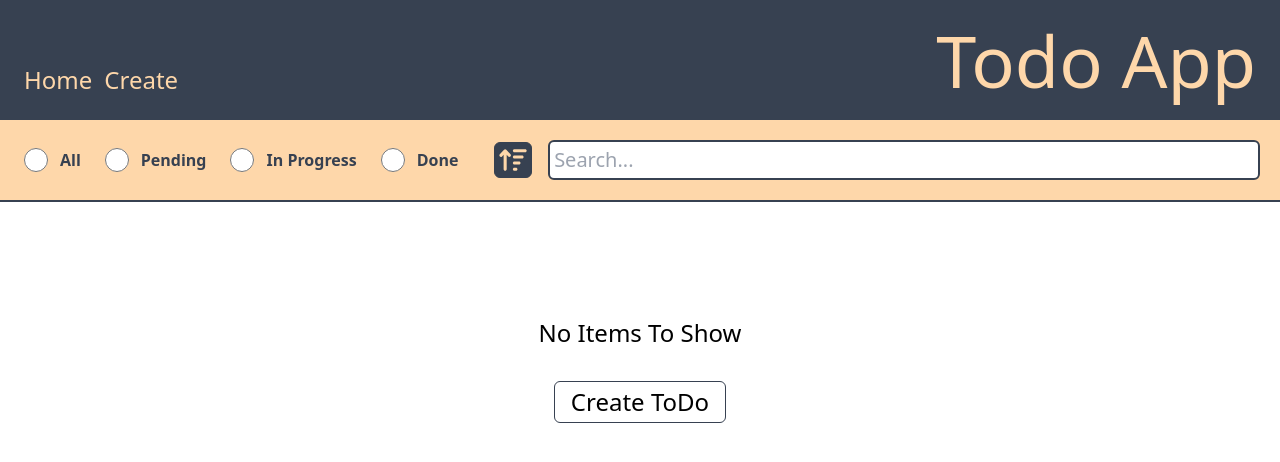
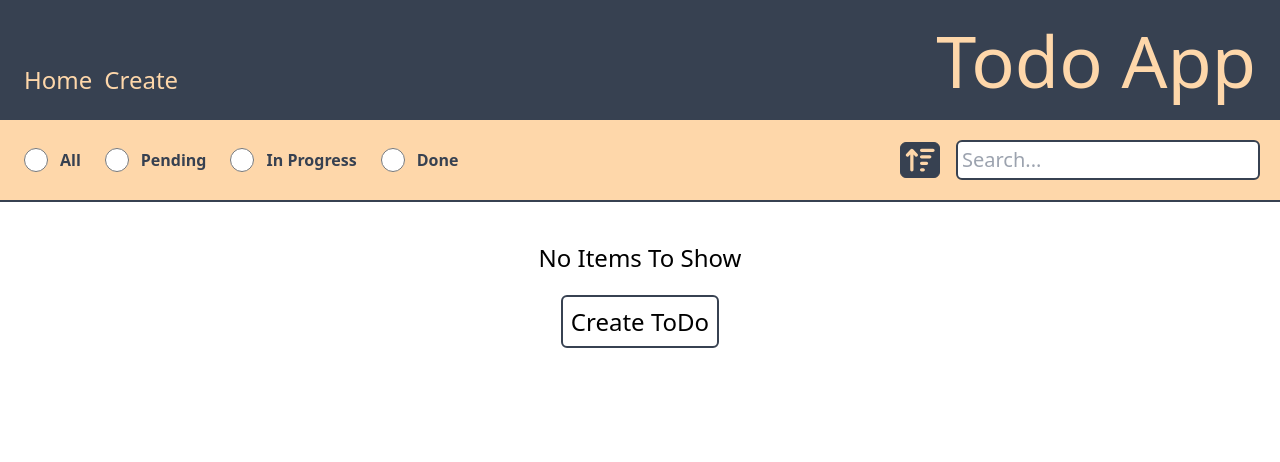
Before and after one commit to andrija-zikovic/ToDoAppV3, a React (Vite) app: page / in a window 1280 px wide. Shown: the top 462 px of the page. Built offline with nearby package versions, Linux system fonts and the light colour scheme.

Commit message:
Refactoring files

```diff
--- a/scripts/validation/validations.ts
+++ b/scripts/validation/validations.ts
@@ -5,5 +5,4 @@ export const descriptionInputValidation = (input: string) => {
     if (input.length > 256) {
         return 'Description is too long'
     }
-    return true
 }
--- a/shared/ui/Inputs/Input.tsx
+++ b/shared/ui/Inputs/Input.tsx
@@ -1,28 +1,28 @@
 type InputType = {
-    LABEL: string
-    PLACEHOLDER: string
-    NAME: string
-    ON_CHANGE: (description: string) => void
-    MESSAGE: string
-    REQUIRED: boolean
+    label: string
+    placeholder: string
+    name: string
+    on_change: (description: string) => void
+    message: string
+    required?: boolean
 }
 
 const TextInput = ({
-    LABEL,
-    PLACEHOLDER,
-    NAME,
-    ON_CHANGE,
-    MESSAGE,
-    REQUIRED,
+    label,
+    placeholder,
+    name,
+    on_change,
+    message,
+    required,
 }: InputType) => {
     return (
         <div className="flex flex-col justify-center items-center gap-2 text-xl">
-            <label>{LABEL}</label>
+            <label>{label}</label>
             <input
                 type="text"
-                name={NAME}
-                placeholder={PLACEHOLDER}
-                onChange={(e) => ON_CHANGE(e.target.value)}
+                name={name}
+                placeholder={placeholder}
+                onChange={(e) => on_change(e.target.value)}
                 onFocus={(e) => {
                     setTimeout(
                         () =>
@@ -34,8 +34,8 @@ const TextInput = ({
                         150
                     )
                 }}
-                className={`w-auto h-12 p-2 border-2 ${MESSAGE.length > 2 ? 'bg-red-300 border-red-600' : 'bg-orange-200 border-gray-700'} rounded-md transition-all duration-300 ease-in-out text-gray-950`}
-                required={REQUIRED}
+                className={`w-auto h-12 p-2 border-2 ${message.length > 2 ? 'bg-red-300 border-red-600' : 'bg-orange-200 border-gray-700'} rounded-md transition-all duration-300 ease-in-out text-gray-950`}
+                required={required}
             />
         </div>
     )
--- a/shared/ui/SearchBox/SearchBox.tsx
+++ b/shared/ui/SearchBox/SearchBox.tsx
@@ -1,4 +1,3 @@
-import React from 'react'
 import { useContext } from 'react'
 import TodoContext from '../../../src/context/todoContext'
 
@@ -8,17 +7,18 @@ export const SearchBox = () => {
     const handleSearch = (value: string) => {
         if (value === '') {
             setCurrentTable(localTable)
-        } else {
-            setCurrentTable(
-                localTable.filter((todo) =>
-                    todo.description.toLowerCase().includes(value.toLowerCase())
-                )
-            )
+            return
         }
+
+        const filteredTable = localTable.filter((todo) =>
+            todo.description.toLowerCase().includes(value.toLowerCase())
+        )
+
+        setCurrentTable(filteredTable)
     }
 
     return (
-        <div className="w-full p-3 flex flex-row justify-center items-center md:p-2">
+        <div className="w-full max-w-80 p-3 flex flex-row justify-center items-center md:p-2">
             <label htmlFor="search" className="sr-only ">
                 Search
             </label>
--- a/shared/ui/SortRadioButtonsProvider/SortRadioButtonsProvider.tsx
+++ b/shared/ui/SortRadioButtonsProvider/SortRadioButtonsProvider.tsx
@@ -9,9 +9,9 @@ export const SortRadioButtonsProvider = () => {
     const sortByStage = (stage: string) => {
         if (stage === Stage.ALL) {
             setCurrentTable(localTable)
-        } else {
-            setCurrentTable(localTable.filter((todo) => todo.stage === stage))
+            return
         }
+        setCurrentTable(localTable.filter((todo) => todo.stage === stage))
     }
 
     return (
--- a/shared/ui/Table/Table.tsx
+++ b/shared/ui/Table/Table.tsx
@@ -11,16 +11,17 @@ const Table = () => {
             className="w-full flex flex-col justify-start items-center gap-2 p-2 min-h-96 overflow-scroll"
         >
             {currentTable.length <= 0 ? (
-                <div className="w-full text-2xl flex flex-col justify-center items-center min-h-80 gap-8 text-center p-3">
-                    <p>No Items To Show</p>
-                    <button>
-                        <Link to="/todo/create">Create ToDo</Link>
-                    </button>
+                <div className="w-full text-2xl min-h-80 text-center">
+                    <p className="p-8">No Items To Show</p>
+                    <Link
+                        to="/todo/create"
+                        className="border-2 border-gray-700 p-2 rounded-md hover:bg-orange-200"
+                    >
+                        Create ToDo
+                    </Link>
                 </div>
             ) : (
-                currentTable.map((item, index) => (
-                    <ToDoCard key={index} index={index} item={item} />
-                ))
+                currentTable.map((item) => <ToDoCard item={item} />)
             )}
         </div>
     )
--- a/shared/ui/ToDoCard/ToDoCard.tsx
+++ b/shared/ui/ToDoCard/ToDoCard.tsx
@@ -2,7 +2,6 @@ import { Link } from 'react-router-dom'
 import dayjs from 'dayjs'
 
 type ToDoCardProps = {
-    index: number
     item: {
         id: string
         description: string
@@ -11,11 +10,10 @@ type ToDoCardProps = {
     }
 }
 
-const ToDoCard = ({ index, item }: ToDoCardProps) => {
+const ToDoCard = ({ item }: ToDoCardProps) => {
     const createdAt = dayjs(item.created_at).format('YYYY-MM-DD HH:mm')
     return (
         <div
-            id={`${index}`}
             className={`relative w-full p-3 rounded-md text-2xl border-2 border-gray-400 text-center hover:bg-orange-200 hover:border-gray-700 hover:text-gray-700 ${item.stage === 'done' ? ' bg-green-400' : item.stage === 'in_progress' ? 'bg-orange-400' : ''} md:max-w-2xl`}
         >
             <Link
--- a/src/output.css
+++ b/src/output.css
@@ -724,6 +724,14 @@ video {
   max-width: 100%;
 }
 
+.max-w-28 {
+  max-width: 7rem;
+}
+
+.max-w-80 {
+  max-width: 20rem;
+}
+
 .cursor-pointer {
   cursor: pointer;
 }
@@ -908,6 +916,10 @@ video {
 
 .p-4 {
   padding: 1rem;
+}
+
+.p-8 {
+  padding: 2rem;
 }
 
 .px-2 {
@@ -1191,6 +1203,10 @@ input:active {
     align-items: flex-end;
   }
 
+  .md\:justify-end {
+    justify-content: flex-end;
+  }
+
   .md\:justify-between {
     justify-content: space-between;
   }
--- a/src/screens/CreateScreen.tsx
+++ b/src/screens/CreateScreen.tsx
@@ -12,6 +12,7 @@ import SubmitButton from '../../shared/ui/Buttons/SubmitButton'
 
 const CreateScreen = () => {
     const navigate = useNavigate()
+
     const [description, setDescription] = useState('')
     const [message, setMessage] = useState('')
 
@@ -20,31 +21,47 @@ const CreateScreen = () => {
 
     const handleOnSubmit = (e: React.FormEvent<HTMLFormElement>) => {
         e.preventDefault()
+
         const validation = descriptionInputValidation(description)
-        if (validation === true) {
+
+        if (validation) {
+            setMessage(validation)
+            return
+        }
+
         try {
             const storedTodos = localStorageWrapper.getItem('toDos') || []
+
             const now = dayjs().valueOf()
+
             const newTodo = {
                 id: now,
                 description: description,
                 created_at: now,
                 stage: Stage.PENDING,
             }
+
             const updatedTodos = [newTodo, ...storedTodos]
+
             localStorageWrapper.setItem('toDos', updatedTodos)
+
             setCurrentTable(updatedTodos)
-            } catch (error) {
-                console.error(error)
-            }
+
             setInfoMessages([
                 ...infoMessages,
                 { message: 'ToDo created', type: 'success' } as TInfoMessage,
             ])
+
             navigate('/')
-        } else {
-            setMessage(validation)
-            return
+        } catch (error) {
+            console.error(error)
+            setInfoMessages([
+                ...infoMessages,
+                {
+                    message: 'Error creating ToDo',
+                    type: 'error',
+                } as TInfoMessage,
+            ])
         }
     }
 
--- a/src/screens/EditScreen.tsx
+++ b/src/screens/EditScreen.tsx
@@ -26,36 +26,50 @@ const EditScreen = () => {
 
         const validation = descriptionInputValidation(description)
 
-        if (validation === true) {
-            item.description = description
-        } else {
+        if (validation) {
             console.log(validation)
             setMessage(validation)
             return
         }
 
-        item.stage = stage
+        try {
+            item.description = description
 
-        localStorageWrapper.setItem('toDos', localTable)
+            item.stage = stage
 
-        setCurrentTable(localTable)
+            localStorageWrapper.setItem('toDos', localTable)
 
-        navigate('/')
+            setCurrentTable(localTable)
+
+            navigate('/')
+        } catch (error) {
+            console.error(error)
+            setInfoMessages([
+                { message: 'Error updating To do', type: 'error' },
+            ])
+        }
     }
 
     const handleDelete = () => {
-        if (item.stage === 'done') {
+        if (item.stage !== 'done') {
+            setInfoMessages([
+                {
+                    message: 'You can only delete To do that is "Done"!',
+                    type: 'error',
+                },
+            ])
+            return
+        }
+
+        try {
             localTable.splice(localTable.indexOf(item), 1)
             localStorageWrapper.setItem('toDos', localTable)
             setCurrentTable(localTable)
             setInfoMessages([{ message: 'To do deleted', type: 'success' }])
             navigate('/')
-        } else {
+        } catch (error) {
             setInfoMessages([
-                {
-                    message: 'You can only delete To do that is "Done"!',
-                    type: 'error',
-                },
+                { message: 'Error deleting To do', type: 'error' },
             ])
         }
     }
--- a/src/screens/ListScreen.tsx
+++ b/src/screens/ListScreen.tsx
@@ -7,7 +7,7 @@ export default function ListScreen() {
     return (
         <div className="w-full">
             <div className="flex flex-col justify-center items-center w-full bg-orange-200 border-b-2 border-gray-700 text-gray-700 md:flex-row-reverse md:py-2 md:justify-between">
-                <div className="flex flex-row items-center gap-2 w-full px-3">
+                <div className="flex flex-row items-center gap-2 w-full px-3 md:justify-end">
                     <SortByDateButton />
                     <SearchBox />
                 </div>
```
Lines whose indentation alone changed are shown as unchanged.
